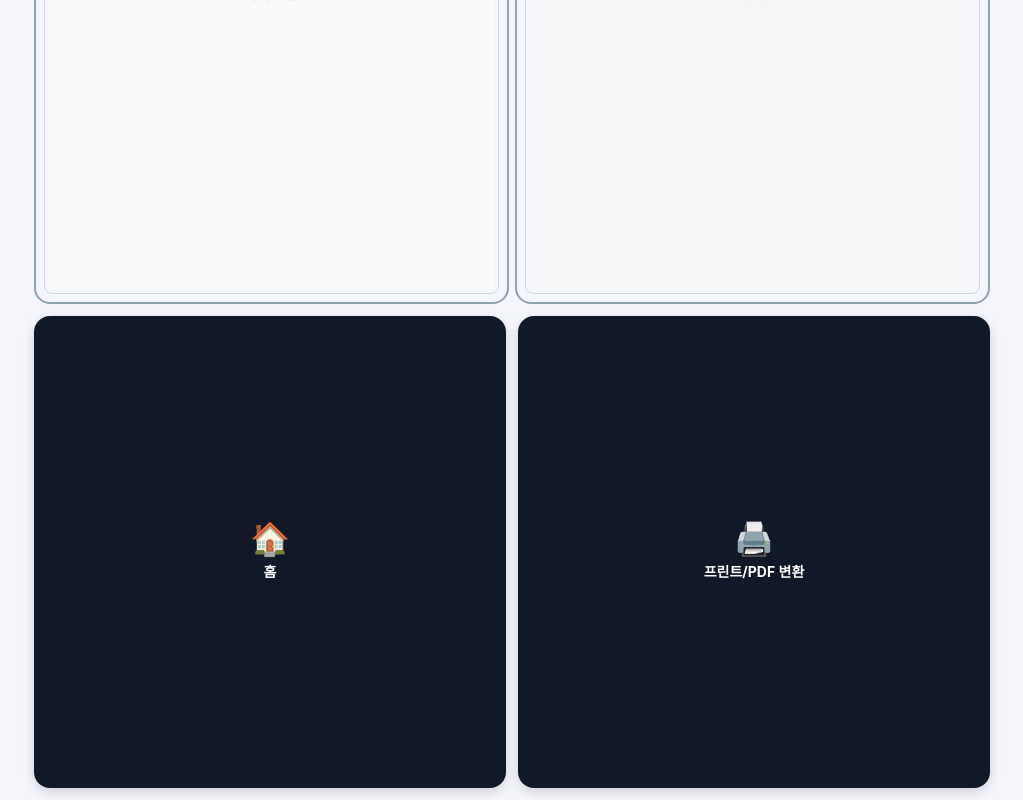
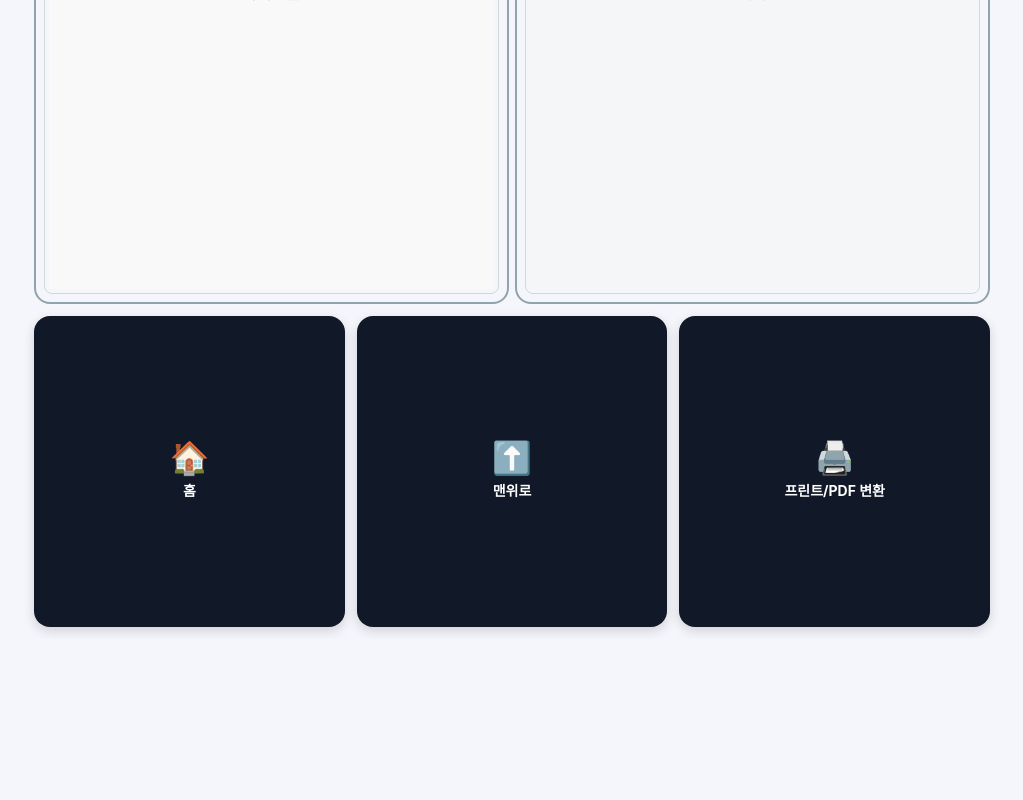
Before and after one commit to 219Log/open_ai_Photo_Four_cuts, a Next.js app in the folder apps/web/: page /camera in a window 1280 px wide. Shown: the part 3789-4589 px from the top of the page, without its empty margins (128-1151 px from the left). After the commit the page ends 4428 px from the top, so only its background shows below. Built offline with nearby package versions, Linux system fonts and the light colour scheme; no server answers.

Commit message:
레이아웃 바꿈 검증 변경

```diff
--- a/apps/web/app/camera/page.tsx
+++ b/apps/web/app/camera/page.tsx
@@ -74,7 +74,7 @@ export default function CameraPage() {
   const canvasRef = useRef<HTMLCanvasElement | null>(null)
   const fileInputRef = useRef<HTMLInputElement | null>(null)
   const [facingMode, setFacingMode] = useState<MediaTrackConstraints['facingMode']>('environment')
-  const [activeSlot, setActiveSlot] = useState<SlotId>(1)
+  const [activeSlot, setActiveSlot] = useState<SlotId | null>(1)
   const [slots, setSlots] = useState<Record<SlotId, string | null>>({ 1: null, 2: null, 3: null, 4: null })
   const [converted, setConverted] = useState<Record<SlotId, string | null>>({ 1: null, 2: null, 3: null, 4: null })
   const [prompt, setPrompt] = useState(PRESETS[0].prompt)
@@ -84,6 +84,8 @@ export default function CameraPage() {
   const isAllSlotsReady = Object.values(slots).every(Boolean)
   const isConvertDisabled = isConverting || !isAllSlotsReady
   const [activePresetKey, setActivePresetKey] = useState<string | null>(PRESETS[0].key)
+  const [overlayText, setOverlayText] = useState<string | null>(null)
+  const [isShooting, setIsShooting] = useState<boolean>(false)
 
   useEffect(() => {
     const rawSlots = typeof window !== 'undefined' ? localStorage.getItem('slots') : null
@@ -161,20 +163,39 @@ export default function CameraPage() {
     return canvas.toDataURL('image/jpeg', 0.92)
   }
 
+  function sleep(ms: number) { return new Promise(resolve => setTimeout(resolve, ms)) }
+
   async function onShoot() {
-    const raw = captureToDataUrlRaw()
-    if (!raw) return
-    const dataUrl = await downscaleDataUrl(raw, 1024, 0.85)
-    setSlots(prev => ({ ...prev, [activeSlot]: dataUrl }))
+    if (isShooting || !activeSlot) return
+    setIsShooting(true)
+    const slotNow = activeSlot
+    try {
+      setOverlayText('2')
+      await sleep(800)
+      setOverlayText('1')
+      await sleep(800)
+      const raw = captureToDataUrlRaw()
+      if (!raw) { setOverlayText(null); return }
+      const dataUrl = await downscaleDataUrl(raw, 1024, 0.85)
+      setSlots(prev => ({ ...prev, [slotNow as SlotId]: dataUrl }))
+      setOverlayText(`${slotNow}컷`)
+      await sleep(700)
+      setOverlayText(null)
+      if ((slotNow as number) < 4) setActiveSlot(((slotNow as number) + 1) as SlotId)
+      else setActiveSlot(null)
+    } finally {
+      setIsShooting(false)
+    }
   }
 
   async function onUpload(e: React.ChangeEvent<HTMLInputElement>) {
     const file = e.target.files?.[0]
     if (!file) return
+    if (!activeSlot) { e.currentTarget.value = ''; return }
     const reader = new FileReader()
     reader.onload = async () => {
       const dataUrl = await downscaleDataUrl(reader.result as string, 1024, 0.85)
-      setSlots(prev => ({ ...prev, [activeSlot]: dataUrl }))
+      setSlots(prev => ({ ...prev, [activeSlot as SlotId]: dataUrl }))
     }
     reader.readAsDataURL(file)
     e.currentTarget.value = ''
@@ -283,6 +304,11 @@ export default function CameraPage() {
                 <video ref={videoRef} style={{ width: '100%', height: '100%', objectFit: 'cover', background: '#000' }} muted playsInline />
               </div>
             </div>
+            {overlayText && (
+              <div style={{ position: 'absolute', inset: 0, display: 'grid', placeItems: 'center', pointerEvents: 'none' }}>
+                <div style={{ color: '#fff', fontSize: 144, fontWeight: 800 }}>{overlayText}</div>
+              </div>
+            )}
             {/* 전/후면 토글 오버레이 */}
             <button
               onClick={() => setFacingMode(prev => prev === 'user' ? 'environment' : 'user')}
@@ -321,7 +347,7 @@ export default function CameraPage() {
           <div style={{ fontWeight: 600, marginBottom: 6, textAlign: 'center' }}>컨트롤</div>
           <div style={{ display: 'flex', gap: 16, justifyContent: 'space-between', alignItems: 'center', maxWidth: 260, margin: '0 auto' }}>
             <button onClick={resetAll} style={{ width: 72, height: 72, borderRadius: 12, background: '#b91c1c', color: '#fff' }}>초기화</button>
-            <button onClick={onShoot} style={{ width: 72, height: 72, borderRadius: 12 }}>촬영</button>
+            <button onClick={onShoot} disabled={!activeSlot || isShooting} style={{ width: 72, height: 72, borderRadius: 12, opacity: (!activeSlot || isShooting) ? 0.5 : 1, cursor: (!activeSlot || isShooting) ? 'not-allowed' : 'pointer' }}>촬영</button>
             <button onClick={() => fileInputRef.current?.click()} style={{ width: 72, height: 72, borderRadius: 12 }}>업로드</button>
             <input ref={fileInputRef} type="file" accept="image/*" onChange={onUpload} style={{ display: 'none' }} aria-label="사진 업로드" title="사진 업로드" />
           </div>
@@ -415,12 +441,12 @@ export default function CameraPage() {
 
 
 
-      {/* 하단: 앱 아이콘 카드 (홈, 프린트) */}
+      {/* 하단: 앱 아이콘 카드 (홈, 맨위로, 프린트) */}
       <div
         style={{
           display: 'grid',
           gap: 12,
-          gridTemplateColumns: 'repeat(2, minmax(90px, 1fr))',
+          gridTemplateColumns: 'repeat(3, minmax(90px, 1fr))',
           alignItems: 'stretch',
         }}
       >
@@ -437,6 +463,24 @@ export default function CameraPage() {
             <div style={{ fontSize: 14, fontWeight: 700 }}>홈</div>
           </div>
         </Link>
+
+        <div
+          onClick={() => { if (typeof window !== 'undefined') window.scrollTo({ top: 0, behavior: 'smooth' }) }}
+          role="button"
+          tabIndex={0}
+          onKeyDown={(e) => { if (e.key === 'Enter' || e.key === ' ') { if (typeof window !== 'undefined') window.scrollTo({ top: 0, behavior: 'smooth' }) } }}
+          style={{
+            display: 'grid', placeItems: 'center', background: '#111827', color: 'white',
+            borderRadius: 16, aspectRatio: '1 / 1', cursor: 'pointer', userSelect: 'none',
+            boxShadow: '0 4px 12px rgba(0,0,0,0.15)'
+          }}
+          title="맨위로 가기"
+        >
+          <div style={{ textAlign: 'center' }}>
+            <div style={{ fontSize: 32, lineHeight: 1, marginBottom: 6 }}>⬆️</div>
+            <div style={{ fontSize: 14, fontWeight: 700 }}>맨위로</div>
+          </div>
+        </div>
 
         {/* 5) 프린트 페이지로 이동하기 전에 persistForPrint 를 호출해 데이터 보존 */}
         <Link
```
